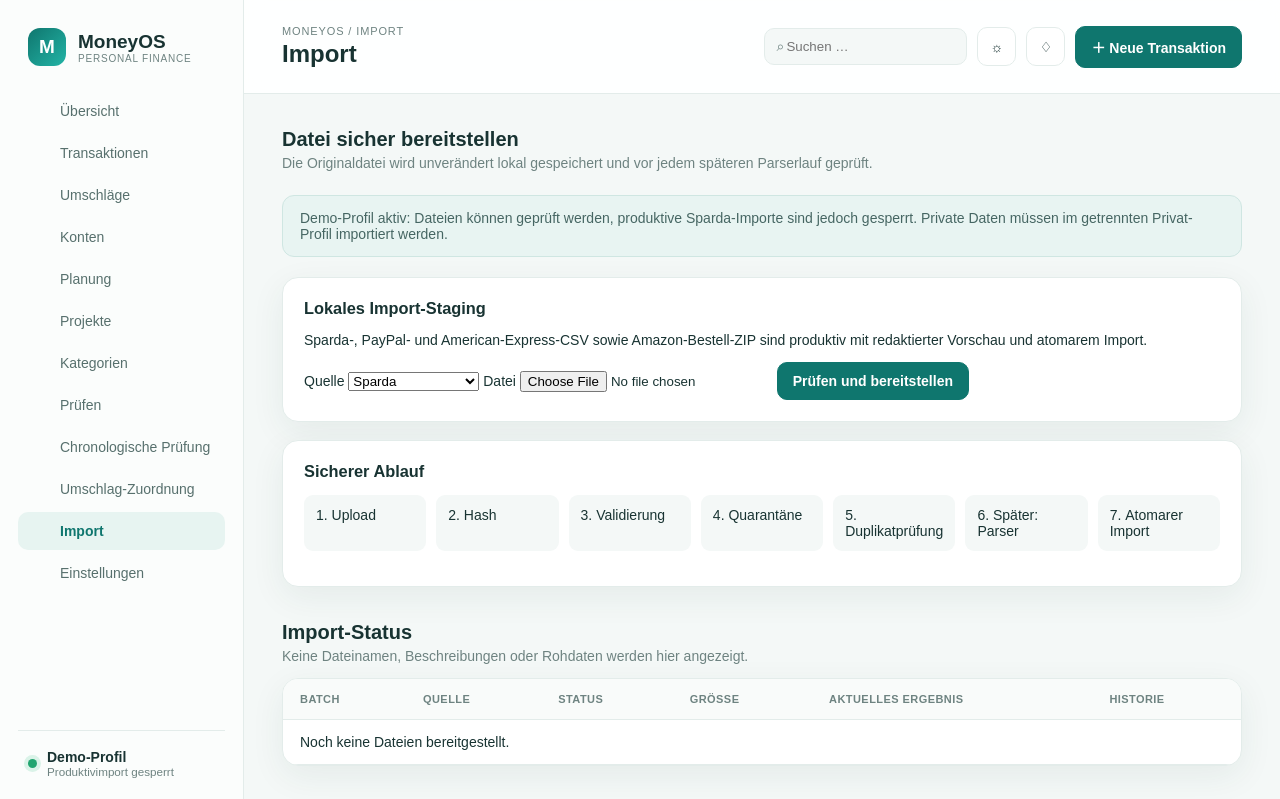
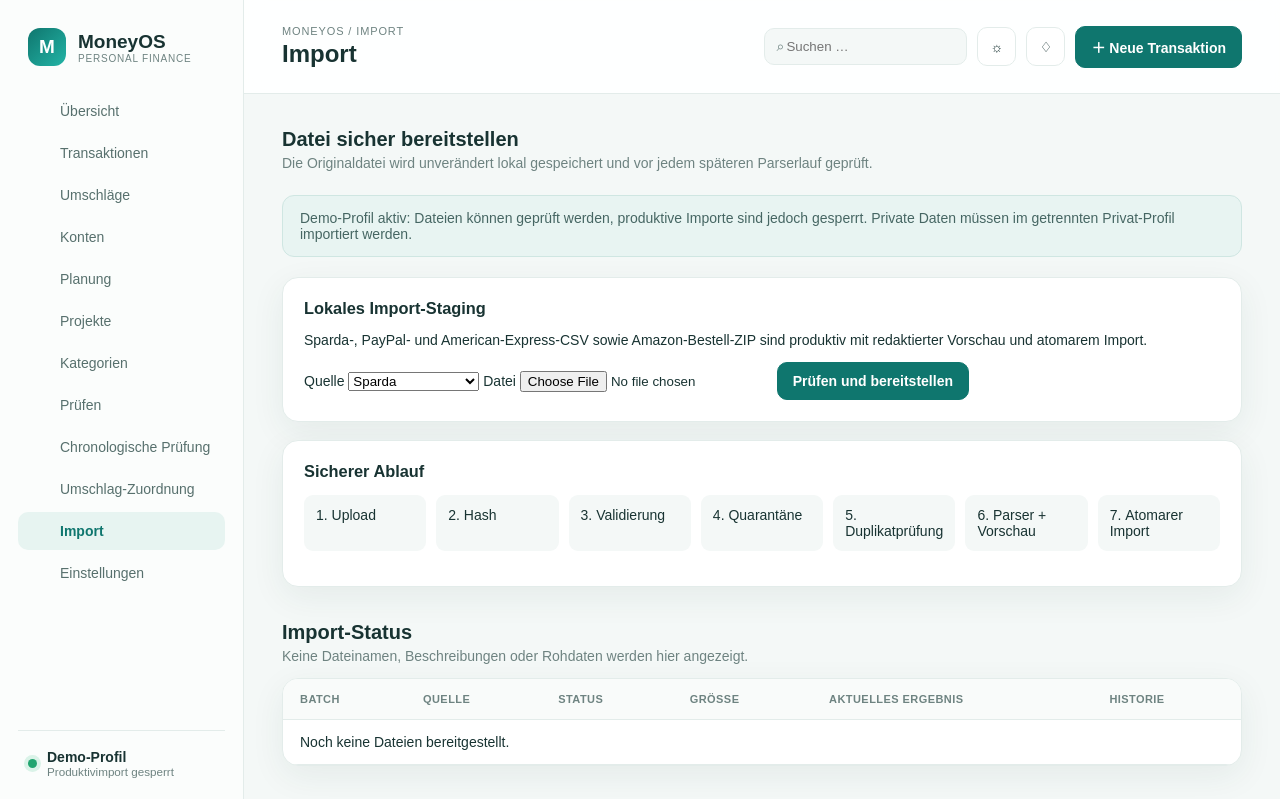
Before and after one commit to danielwauer-maker/moneyos, a FastAPI app: page /import in a window 1280 px wide. Shown: the top 799 px of the page. Run offline with FastAPI, Linux system fonts and the light colour scheme; data that the repository does not hold is empty; parts of the project's set-up code (start-up, migrations or seed data) failed here and were passed over.

Commit message:
fix(import-ui): align copy with productive import flow

```diff
--- a/app/web/templates/import.html
+++ b/app/web/templates/import.html
@@ -1,7 +1,7 @@
 {% extends "base.html" %}
 {% block content %}
 <div class="intro"><div><h2>Datei sicher bereitstellen</h2><p>Die Originaldatei wird unverändert lokal gespeichert und vor jedem späteren Parserlauf geprüft.</p></div></div>
-{% if not private_import_enabled %}<div class="notice">Demo-Profil aktiv: Dateien können geprüft werden, produktive Sparda-Importe sind jedoch gesperrt. Private Daten müssen im getrennten Privat-Profil importiert werden.</div>{% endif %}
+{% if not private_import_enabled %}<div class="notice">Demo-Profil aktiv: Dateien können geprüft werden, produktive Importe sind jedoch gesperrt. Private Daten müssen im getrennten Privat-Profil importiert werden.</div>{% endif %}
 {% if duplicate %}<div class="notice">Diese Datei war bereits vorhanden. Es wurde kein zweiter Import-Batch angelegt.</div>{% endif %}
 {% if selected_batch and (selected_batch.metadata_json or {}).get('import_summary') %}
 {% set result = selected_batch.metadata_json.import_summary %}
@@ -25,7 +25,7 @@
     <button class="primary-button" type="submit">Prüfen und bereitstellen</button>
   </form>
 </article>
-<article class="panel import-flow"><h3>Sicherer Ablauf</h3><ol><li>Upload</li><li>Hash</li><li>Validierung</li><li>Quarantäne</li><li>Duplikatprüfung</li><li>Später: Parser</li><li>Atomarer Import</li></ol></article>
+<article class="panel import-flow"><h3>Sicherer Ablauf</h3><ol><li>Upload</li><li>Hash</li><li>Validierung</li><li>Quarantäne</li><li>Duplikatprüfung</li><li>Parser + Vorschau</li><li>Atomarer Import</li></ol></article>
 <div class="section-head"><div><h2>Import-Status</h2><p>Keine Dateinamen, Beschreibungen oder Rohdaten werden hier angezeigt.</p></div></div>
 <article class="panel table-panel"><table><thead><tr><th>Batch</th><th>Quelle</th><th>Status</th><th>Größe</th><th>Aktuelles Ergebnis</th><th>Historie</th></tr></thead><tbody>
 {% for batch in batches %}
```
